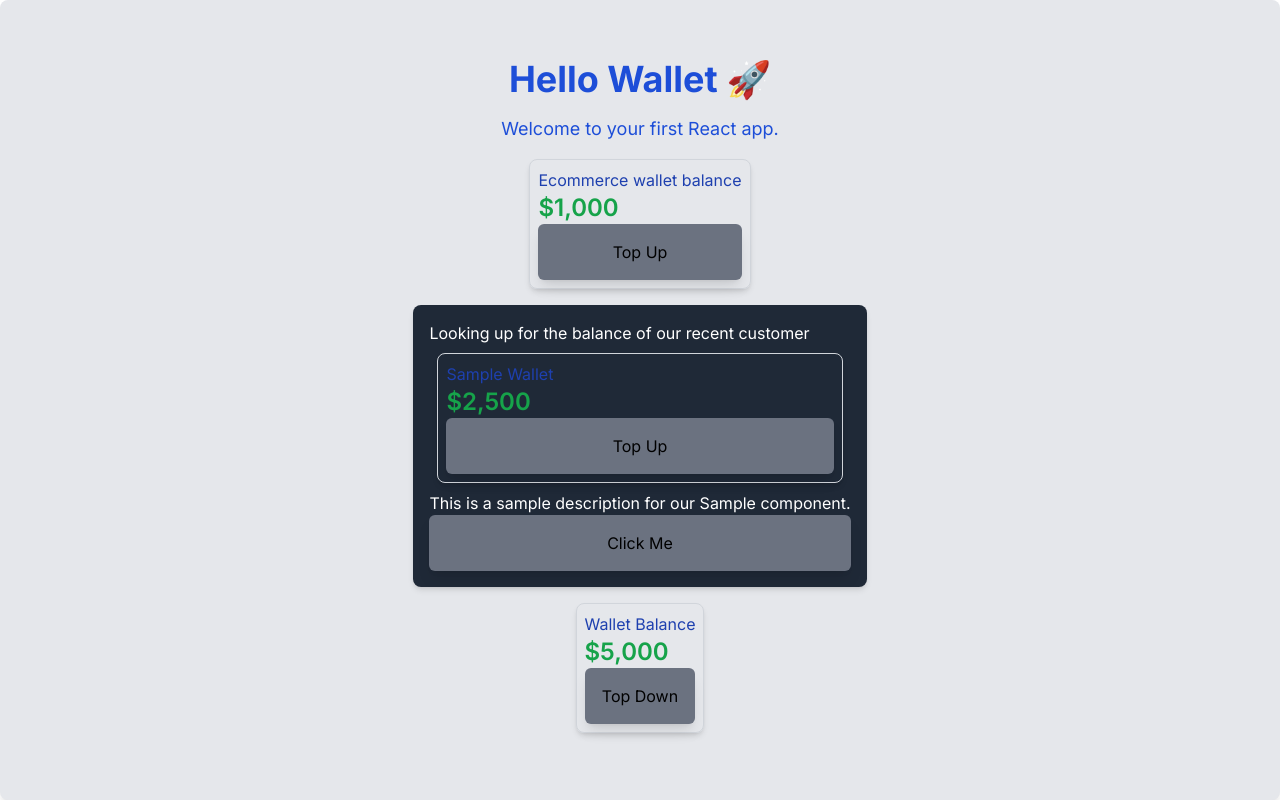
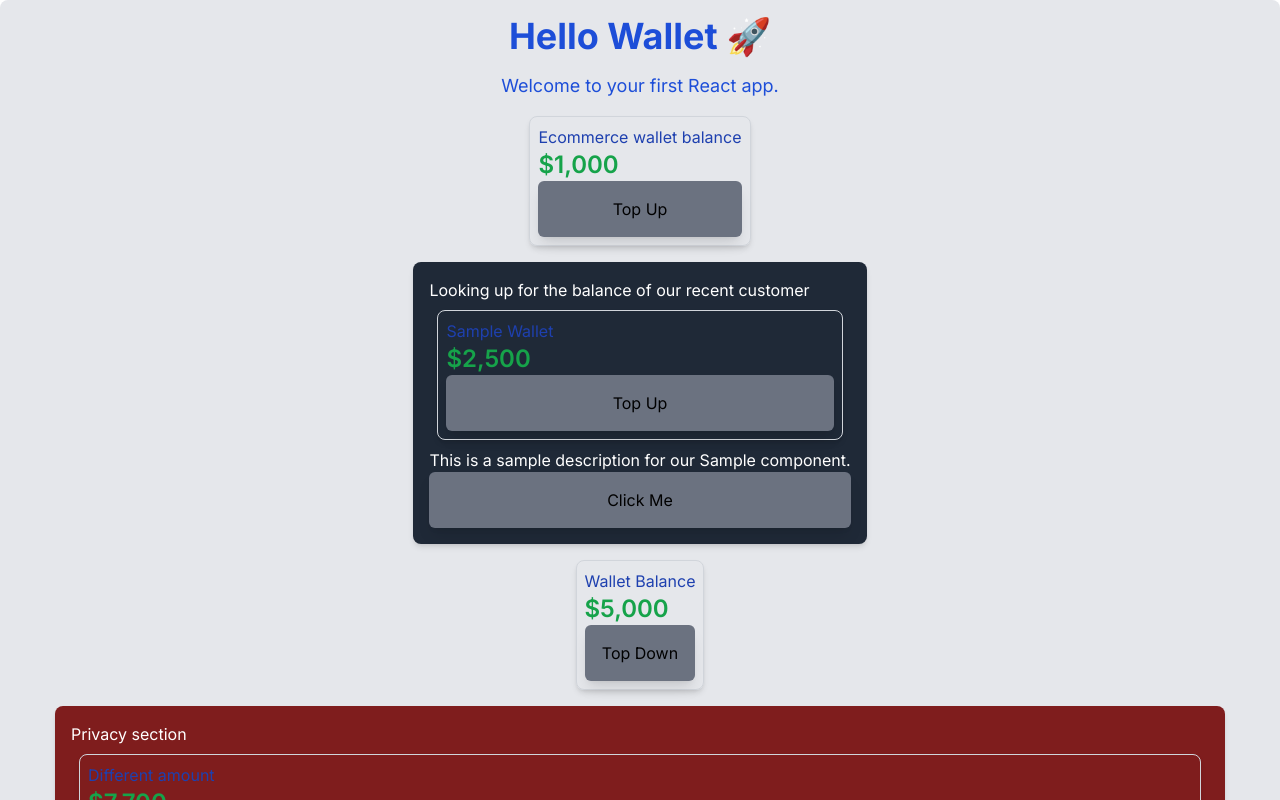
Before and after one commit to Aja-Edward/ecommerce-wallet, a React (Vite) app in the folder frontend/: page /privacy in a window 1280 px wide. Built offline with nearby package versions, Linux system fonts and the light colour scheme.

Commit message:
Improved Privacy Section component so it shows on the browser

```diff
--- a/frontend/src/App.tsx
+++ b/frontend/src/App.tsx
@@ -3,6 +3,7 @@ import './index.css';
 import BalanceCard from './components/BalanceCard';
 import TonyWalletBalance from './components/TonyWalletBalance';
 import Sample from './components/Sample';
+import PrivacySection from './components/PrivacySection';
 function App() {
   return (
     <div className="bg-gray-200 text-blue-700 p-4 rounded-lg shadow-lg flex flex-col items-center justify-center min-h-screen">
@@ -11,6 +12,9 @@ function App() {
       <BalanceCard title='Ecommerce wallet balance' balance={1000}/>
       <Sample description='This is a sample description for our Sample component.' />
       <TonyWalletBalance balance={5000}/>
+      <PrivacySection title='Privacy section' description='Manage your privacy settings and review your balance securely. This
+        section gives you an overview of your account and ensures your data
+        stays safe.' />
     </div>
   )
 }
--- a/frontend/src/components/PrivacySection.tsx
+++ b/frontend/src/components/PrivacySection.tsx
@@ -2,15 +2,17 @@ import React from "react";
 import BalanceCard from "./BalanceCard";
 import Button from "./Button";
 
-const PrivacySection: React.FC = () => {
+interface PrivacySectionProps {
+  description: string;
+  title: string;
+}
+const PrivacySection: React.FC<PrivacySectionProps> = ({description, title}) => {
   return (
     <div className="bg-red-900 text-white p-4 m-2 rounded-lg shadow-md">
-      <h1>Privacy section</h1>
+      <h1>{title}</h1>
       <BalanceCard title="Different amount" balance={7700} />
       <p>
-        Manage your privacy settings and review your balance securely. This
-        section gives you an overview of your account and ensures your data
-        stays safe.
+        {description}
       </p>
       <Button cta="update me" />
     </div>
```
